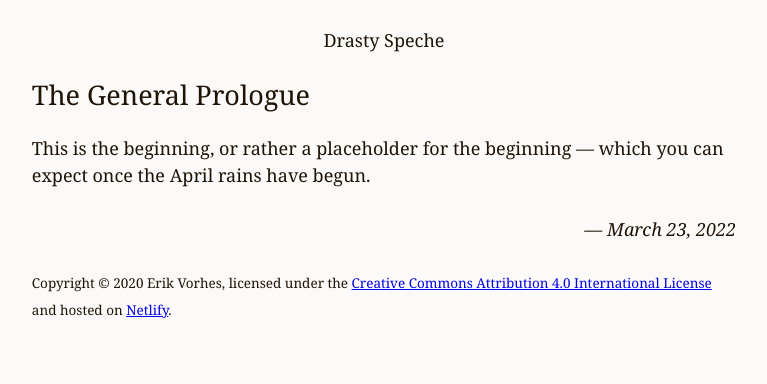
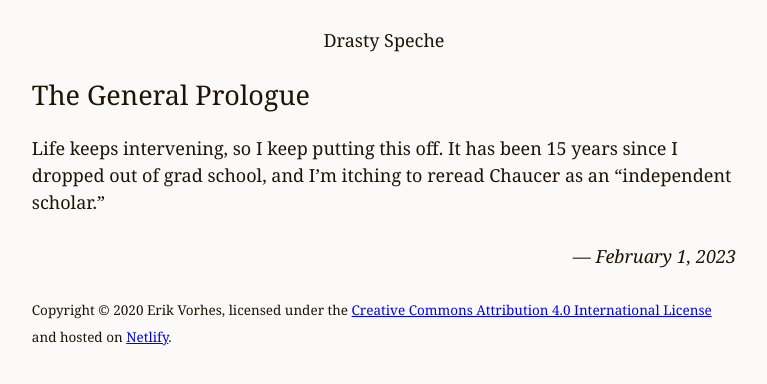
Before and after one commit to erikvorhes/drasty, an Eleventy site: page index.md in a window 1280 px wide. Shown: the whole page, without its empty margins (256-1023 px from the left). Built offline with nearby package versions, Linux system fonts and the light colour scheme; Eleventy itself is replaced by a stand-in of ours; files that its build step writes are made by us from their sources; what markdown-it-attrs would draw is missing.

Commit message:
Update index.md
Confession time!

```diff
--- a/index.md
+++ b/index.md
@@ -1,7 +1,7 @@
 ---
 title: The General Prologue
 layout: layouts/home.njk
-date: 2022-03-23
+date: 2023-02-01
 ---
 
-This is the beginning, or rather a placeholder for the beginning --- which you can expect once the April rains have begun.
+Life keeps intervening, so I keep putting this off. It has been 15 years since I dropped out of grad school, and I'm itching to reread Chaucer as an "independent scholar."
```
